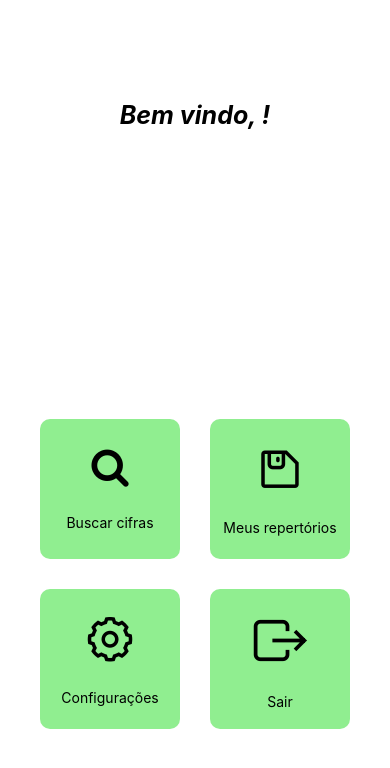
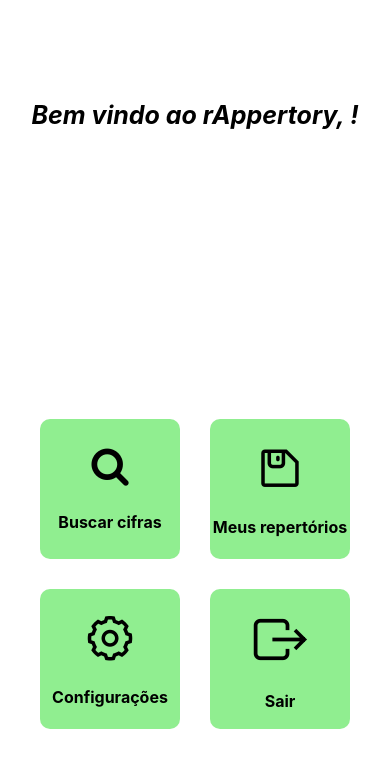
Before and after one commit to jpccarvalho/rAppertories, a React Native app: screen /Home in a window 390 px wide. Shown: the top 768 px of the page. Built offline with nearby package versions, Linux system fonts and the light colour scheme.

Commit message:
Debugging do botão dentro do Modal ao buscar cifras, adição de Alert quando faltar credenciais e ajustes nos estillos dos textos no grid

```diff
--- a/src/screens/home/index.js
+++ b/src/screens/home/index.js
@@ -9,30 +9,30 @@ import styles from './styles';
 export default function Home() {
 
 
-  const [modalVisible, setModalVisible] = useState(false);
-  const [cifra, setCifra] = useState('');
+  const [searchModalVisible, setSearchModalVisible] = useState(false);
+  //const [cifra, setCifra] = useState('');
   const { user } = useContext(AuthContext);
   const navigation = useNavigation();
 
 
   function searchHandler(){
-    setModalVisible(!modalVisible)
-    setCifra(cifra);
-    console.log('teste')
+    setSearchModalVisible(!searchModalVisible)
+    //setCifra(cifra);
     //navigation.navigate("Search");
   }
 
+  //Text input para buscar cifras dentro do moda
   /**<TextInput
               placeholder='Buscar Cifra'
               returnKeyType='send'
               value={cifra}
               onChangeText={(text) => setCifra(text)}
             /> */
+
+
   return (
-
-    /*Adicionar icone nos botões do grid*/
     <View style={styles.screen}>
-      <Modal isVisible={modalVisible} onRequestClose={() => setModalVisible(!modalVisible)}>
+      <Modal isVisible={searchModalVisible} onRequestClose={() => setSearchModalVisible(!searchModalVisible)}>
         <View style={styles.modal}>
           <Text style={styles.modalTxt}>Buscar uma música:</Text>
           <View style={styles.modalRow}>
@@ -52,29 +52,29 @@ export default function Home() {
           </View>
         </View>
       </Modal>
-      <Text style={styles.pageTitle}>Bem vindo, {user.username}!</Text>
+      <Text style={styles.pageTitle}>Bem vindo ao rAppertory, {user.username}!</Text>
       <View>
         <View style={styles.row}>
           <TouchableOpacity
           style={styles.button}
-          onPress={() => setModalVisible(true)}
+          onPress={() => setSearchModalVisible(true)}
           >
             <FontAwesome name="search" size={40} color="#000" />
-            <Text>Buscar cifras</Text>
+            <Text style={styles.gridText}>Buscar cifras</Text>
           </TouchableOpacity>
           <TouchableOpacity style={styles.button}>
             <AntDesign name="save" size={50} color="#000" />
-            <Text>Meus repertórios</Text>
+            <Text style={styles.gridText}>Meus repertórios</Text>
           </TouchableOpacity>
         </View>
         <View style={styles.row}>
           <TouchableOpacity style={styles.button}>
             <AntDesign name="setting" size={50} color="#000" />
-            <Text>Configurações</Text>
+            <Text style={styles.gridText}>Configurações</Text>
           </TouchableOpacity>
           <TouchableOpacity style={styles.button} onPress={() => navigation.popToTop()}>
             <Ionicons name="exit-outline" size={60} color="black" />
-            <Text>Sair</Text>
+            <Text style={styles.gridText}>Sair</Text>
           </TouchableOpacity>
         </View>
       </View>
--- a/src/screens/home/styles.js
+++ b/src/screens/home/styles.js
@@ -25,6 +25,10 @@ const styles = StyleSheet.create({
       justifyContent:'space-evenly',
       borderRadius: 10,
       backgroundColor: "lightgreen",
+    },
+    gridText:{
+      fontSize:16,
+      fontWeight:'bold'
     },
     modal: {
       alignItems: 'center',
--- a/src/screens/login/index.js
+++ b/src/screens/login/index.js
@@ -1,6 +1,6 @@
 import { StatusBar } from 'expo-status-bar';
 import { useState, useContext, useRef } from 'react';
-import { Text, View, TextInput, TouchableOpacity } from 'react-native';
+import { Text, View, TextInput, TouchableOpacity, Alert } from 'react-native';
 import { AntDesign } from '@expo/vector-icons';
 import { AuthContext } from '../../contexts/auth';
 import styles from './styles'
@@ -18,14 +18,10 @@ export default function Login() {
       signIn(username, password);
     }
     else{
-      //Adicionar modal
-      console.log("Digite suas credenciais!")
+      Alert.alert("Digite suas credenciais corretamente!")
     }
   }
-
-
   return (
-    /*Adicionar icone no botão login*/
     <View style={styles.screen}>
       <StatusBar style="auto" />
       <Text style={styles.appname}>rAppertory</Text>
```
